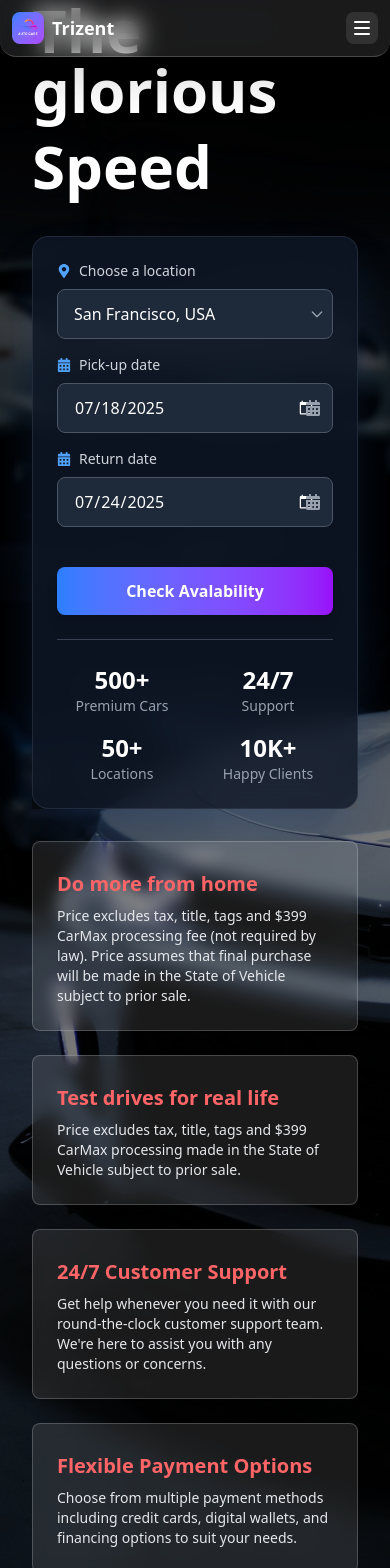
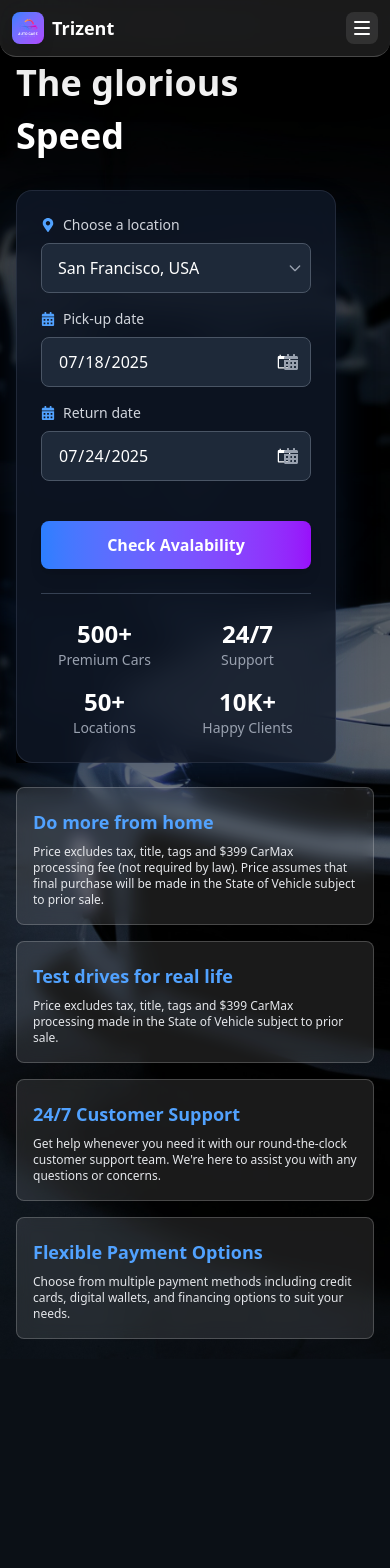
Before and after one commit to MaskINB/Car-Rental-web, a Next.js app: page / in a window 390 px wide. Shown: the top 1568 px of the page. Built offline with nearby package versions, Linux system fonts and the light colour scheme; data requests are answered from the project's data file.

Commit message:
fix the mobile responssive conflict

```diff
--- a/src/app/components/carousel/carousel.jsx
+++ b/src/app/components/carousel/carousel.jsx
@@ -193,59 +193,59 @@ const Carousel = () => {
         {/* Dark overlay for better text readability */}
         <div className="absolute inset-0 bg-black/50"></div>
 
-        <div className="relative ">
+        <div className="relative">
           {/* Navbar */}
           <Navbar />
 
-          {/* Main Content */}
-          <div className="flex flex-col items-start justify-center min-h-screen pt-20 px-8">
-            {/* Hero Text */}
-            <div ref={heroRef} className="mb-10 -mt-20 max-w-2xl">
-              <h1 className="text-6xl md:text-8xl font-bold text-white mb-4">
+          {/* Main Content - Responsive padding to account for navbar positioning */}
+          <div className="flex flex-col items-start justify-center min-h-screen pt-16 sm:pt-20 px-4 sm:px-6 lg:px-8">
+            {/* Hero Text - Responsive sizing and positioning */}
+            <div ref={heroRef} className="mb-8 sm:mb-10 -mt-16 pt-15 sm:-mt-20 max-w-full sm:max-w-2xl">
+              <h1 className="text-4xl sm:text-6xl md:text-7xl lg:text-8xl font-bold text-white mb-2 sm:mb-4 leading-tight">
                 The glorious
               </h1>
-              <h2 className="text-6xl md:text-8xl font-bold text-white">
+              <h2 className="text-4xl sm:text-6xl md:text-7xl lg:text-8xl font-bold text-white leading-tight">
                 Speed
               </h2>
             </div>
 
-            {/* Animated Booking Form */}
+            {/* Animated Booking Form - Responsive width and margins */}
             <div
               ref={bookingFormRef}
-              className="w-full max-w-4xl mb-12 transform-gpu"
+              className="w-full max-w-xs sm:max-w-2xl lg:max-w-4xl mb-8 sm:mb-12 transform-gpu"
             >
               <BookingForm />
             </div>
 
-            {/* Feature Cards Section */}
-            <div className="w-full max-w-9xl mb-5 -mt-4">
+            {/* Feature Cards Section - Responsive layout */}
+            <div className="w-full max-w-full sm:max-w-6xl lg:max-w-7xl mb-5 -mt-2 sm:-mt-4">
               {error && (
-                <div className="bg-red-500/20 border border-red-500 text-red-100 px-4 py-3 rounded mb-4">
+                <div className="bg-red-500/20 border border-red-500 text-red-100 px-3 sm:px-4 py-2 sm:py-3 rounded mb-3 sm:mb-4 text-sm sm:text-base">
                   <p>⚠️ Failed to load features: {error}</p>
-                  <p className="text-sm">Showing fallback content.</p>
+                  <p className="text-xs sm:text-sm">Showing fallback content.</p>
                 </div>
               )}
 
               {isLoadingFeatures ? (
-                <div className="flex justify-center items-center py-12">
-                  <div className="animate-spin rounded-full h-12 w-12 border-b-2 border-white"></div>
-                  <span className="ml-4 text-white text-lg">Loading features...</span>
+                <div className="flex justify-center items-center py-8 sm:py-12">
+                  <div className="animate-spin rounded-full h-8 w-8 sm:h-12 sm:w-12 border-b-2 border-white"></div>
+                  <span className="ml-3 sm:ml-4 text-white text-base sm:text-lg">Loading features...</span>
                 </div>
               ) : (
                 <div
                   ref={featureCardsRef}
-                  className="grid grid-cols-1 md:grid-cols-2 lg:grid-cols-4 gap-6"
+                  className="grid grid-cols-1 sm:grid-cols-2 lg:grid-cols-4 gap-4 sm:gap-6"
                 >
                   {featureCards.map((card) => (
                     <div
                       key={card.id}
-                      className="bg-white/10 backdrop-blur-sm border border-white/20 rounded-lg p-6 text-white hover:bg-white/20 transition-all duration-300 cursor-pointer group"
+                      className="bg-white/10 backdrop-blur-sm border border-white/20 rounded-lg p-4 sm:p-6 text-white hover:bg-white/20 transition-all duration-300 cursor-pointer group"
                     >
-                      <div className="text-4xl mb-1 group-hover:scale-110 transition-transform duration-300">
+                      <div className="text-3xl sm:text-4xl mb-1 group-hover:scale-110 transition-transform duration-300">
                         {card.icon}
                       </div>
-                      <h3 className="text-xl font-bold mb-2 text-red-400">{card.title}</h3>
-                      <p className="text-gray-200 text-sm">{card.description}</p>
+                      <h3 className="text-lg sm:text-xl font-bold mb-2 text-blue-400">{card.title}</h3>
+                      <p className="text-gray-200 text-xs sm:text-sm">{card.description}</p>
                     </div>
                   ))}
                 </div>
```
